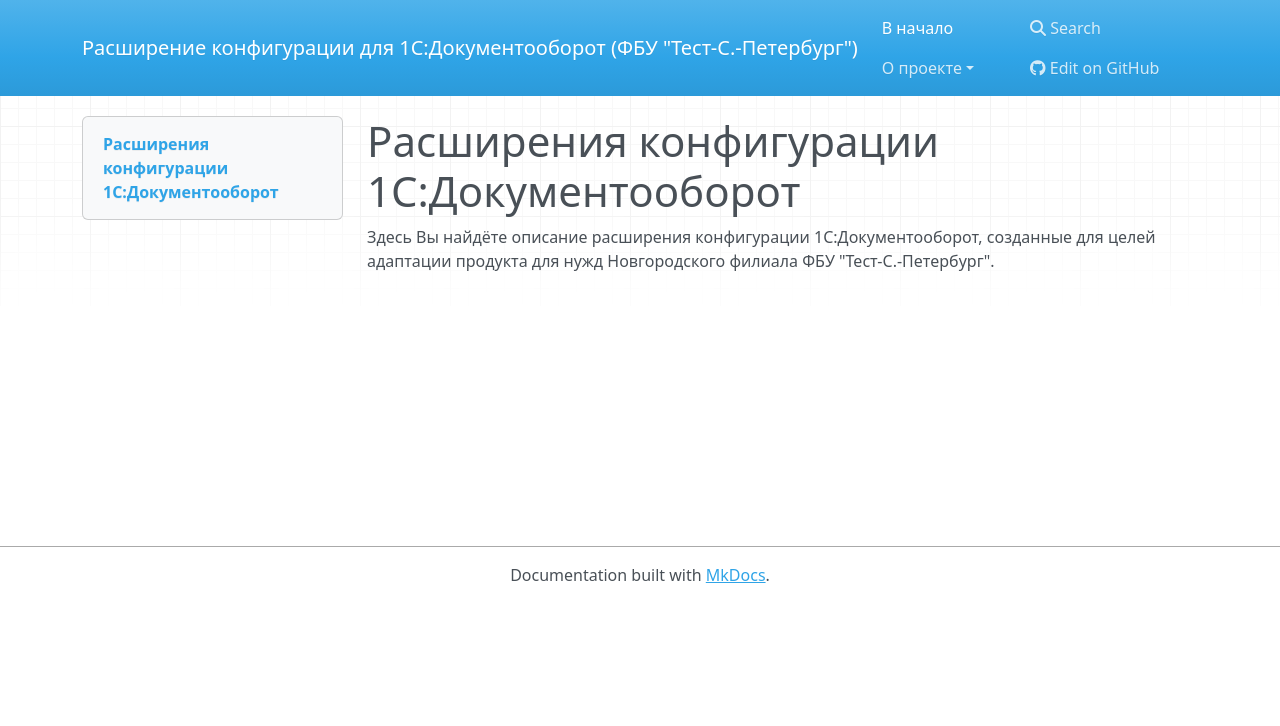
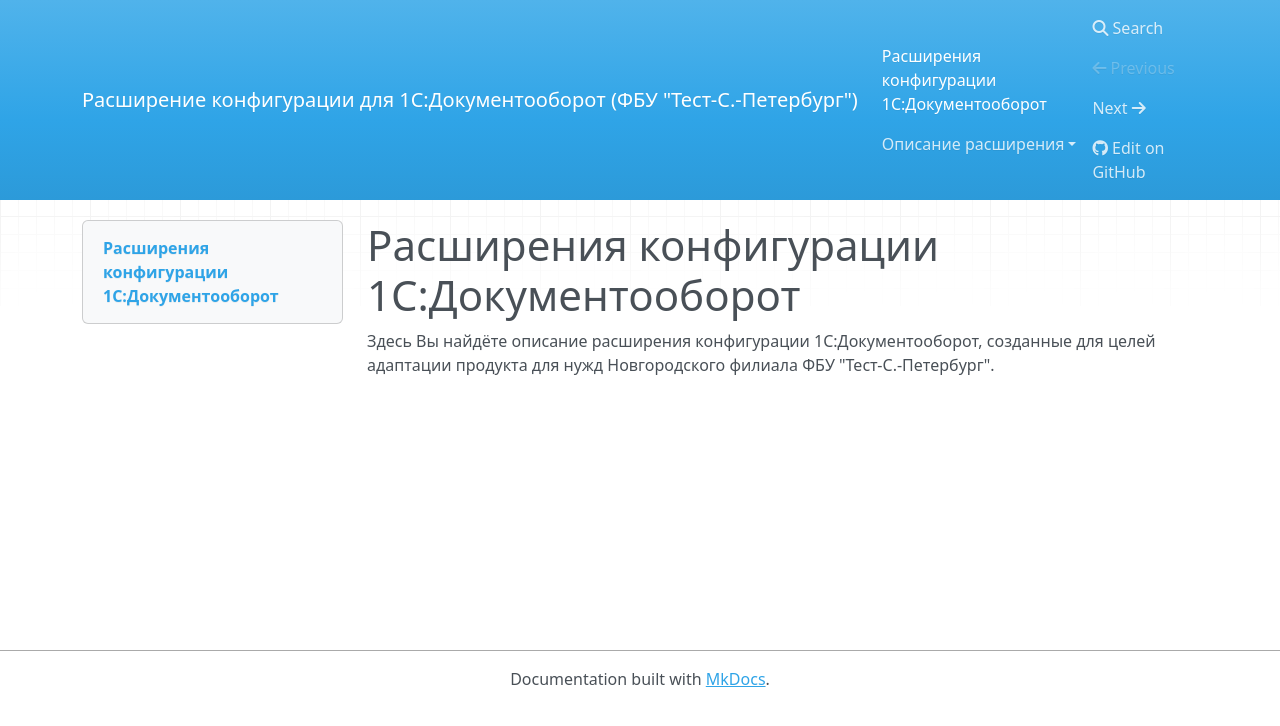
Before and after one commit to test-st-petersburg/edms, an MkDocs documentation site: the page built from docs/index.md, in a window 1280 px wide. Shown: the top 726 px of the page. Built offline with MkDocs 1.6.1, drawn with Linux system fonts in a browser that asks for light colours; nearby versions of some CDN libraries; part of the change alters nothing that is shown.

Commit message:
fix(docs): Fix docs navigation
МЕТА ДАННЫЕ:#2

```diff
--- a/mkdocs.yml
+++ b/mkdocs.yml
@@ -2,10 +2,7 @@ site_name: Расширение конфигурации для 1С:Докуме
 
 repo_url: https://github.com/test-st-petersburg/edms
 
-nav:
-- В начало: 'index.md'
-- О проекте:
-    - 'License': '../license'
-    - 'Release Notes': '../changelog.md'
+# nav:
+# - В начало: 'index.md'
 
 docs_dir: docs
```
